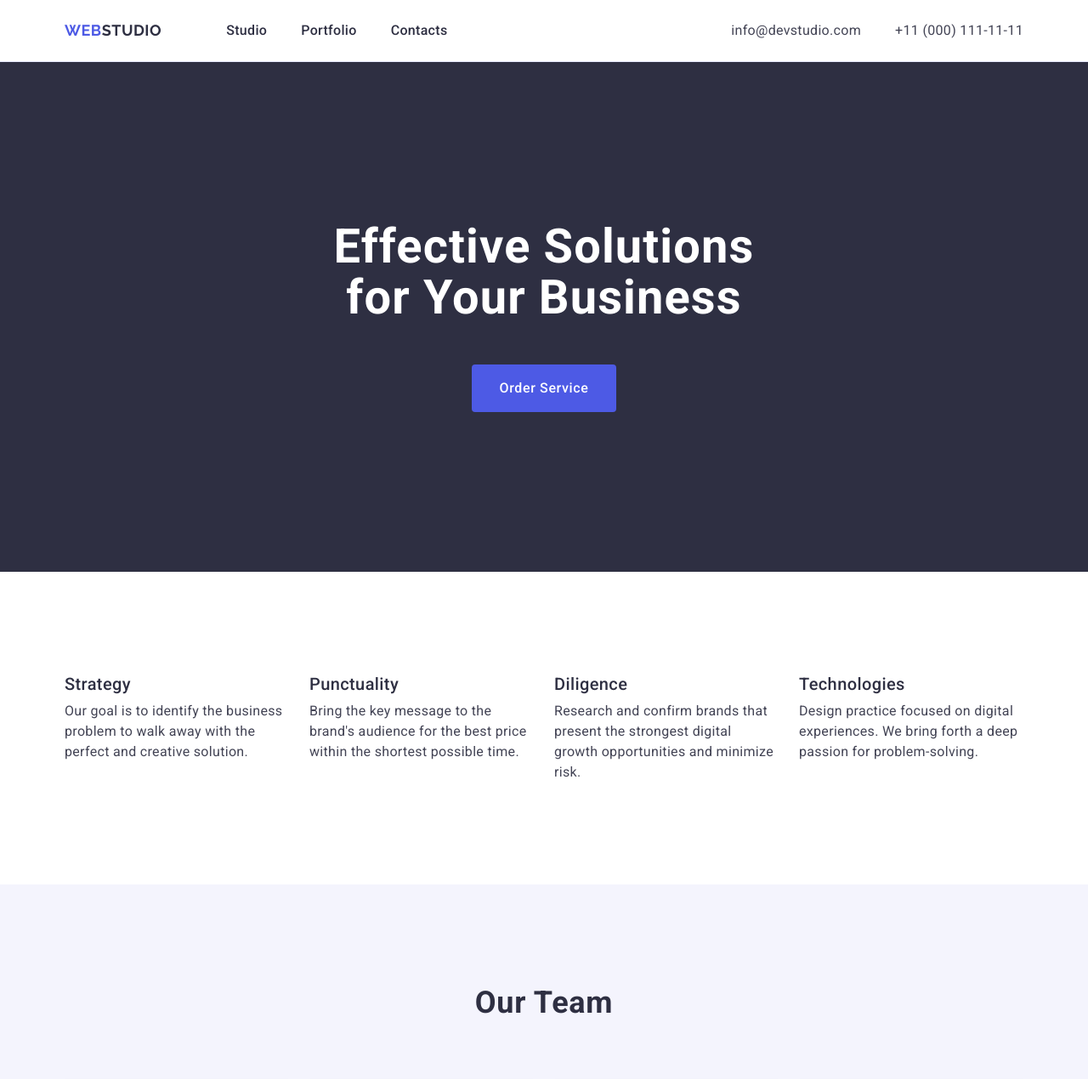
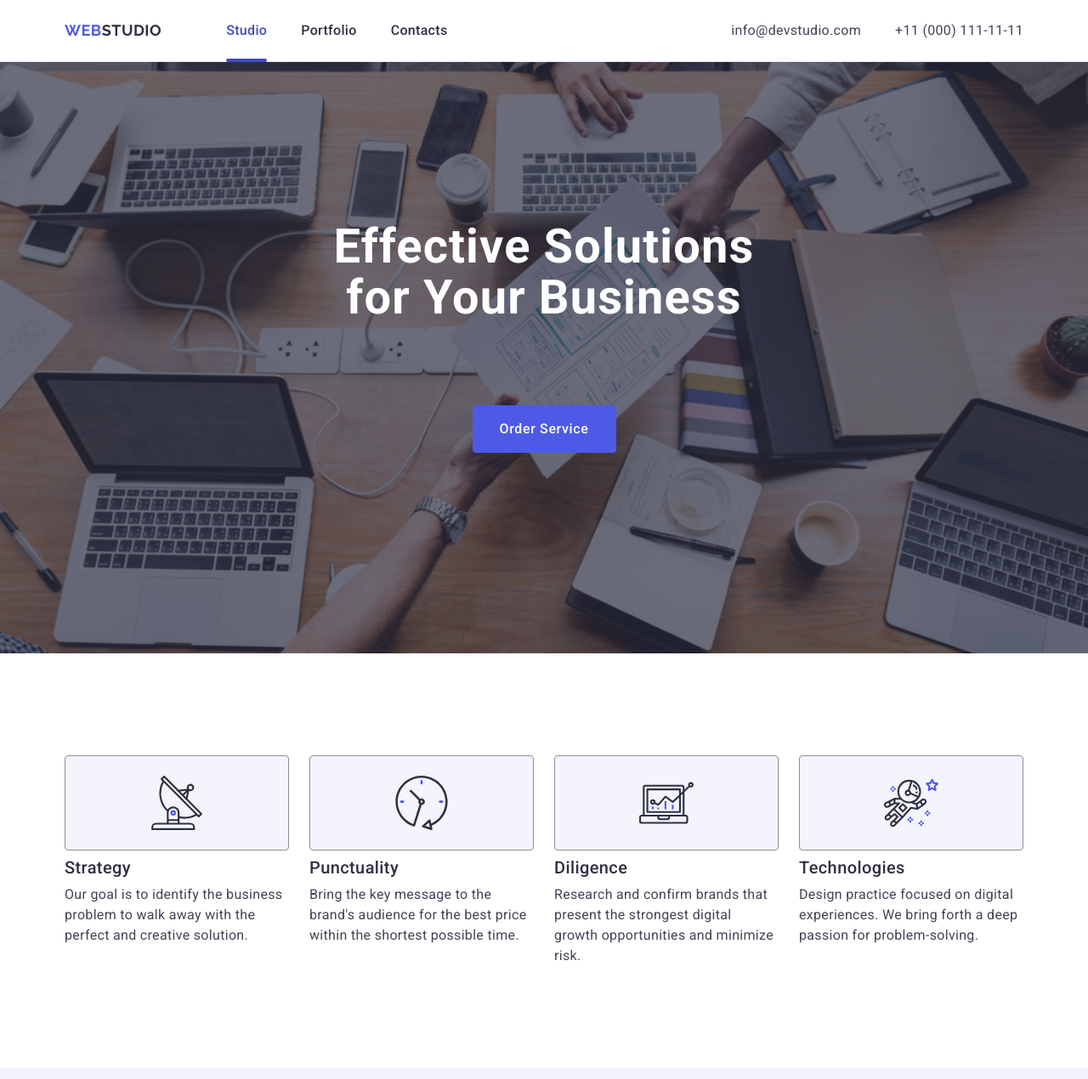
Before and after one commit to aleks-zhiv/goit-markup-hw-04, a plain HTML site: page index.html in a window 1280 px wide. Shown: the top 1270 px of the page at 85% size. Drawn offline with nearby package versions, Linux system fonts and the light colour scheme.

Commit message:
27.03.24

```diff
--- a/css/styles.css
+++ b/css/styles.css
@@ -24,10 +24,11 @@ address {
     font-style: normal;
 }
 
-ul {
+ul, li {
     list-style-type: none;
     padding-left: 0;
-    margin: 0;
+    margin-bottom: 0;
+    margin-top: 0;
 }
 
 a {
@@ -40,14 +41,14 @@ button {
 
 .header {
     border-bottom: 1px solid #E7E9FC;
+    box-shadow: 0px 2px 1px rgba(46, 47, 66, 0.08),
+    0px 1px 1px rgba(46, 47, 66, 0.16), 0px 1px 6px rgba(46, 47, 66, 0.08);
 }
 
 
 .header-nav {
     display: flex;
     align-items: center;
-    color: #2E2F42;
-    justify-content: space-between;
 }
 
 .container {
@@ -71,8 +72,6 @@ button {
     text-transform: uppercase;
     color: #4d5AE5;
     margin-right: 76px;
-    display: flex;
-    align-items: center;
 }
 
 .logo-link {
@@ -92,6 +91,7 @@ button {
     color: #2E2F42;
     padding: 24px 0;
     display: block;
+    transition: color 250ms cubic-bezier(0.4, 0, 0.2, 1);
 }
 
 /* .header-menu-item {
@@ -103,7 +103,21 @@ button {
     color:#404bbf
 }
 
+.control {
+    position: relative;
+    color: #404bbf;
+}
 
+.control::after {
+    content: "";
+    position: absolute;
+    left: 0;
+    bottom: -1px;
+    border-radius: 2px;
+    width: 100%;
+    height: 4px;
+    background: #404bbf;
+}
 
 .address {
     font-style: normal;
@@ -116,10 +130,12 @@ button {
 }
 
 .address-link {
+    font-weight: 400;
     font-size: 16px;
     line-height: 1.5;
     letter-spacing: 0.02em;
     color: #434455;
+    transition: color 250ms cubic-bezier(0.4, 0, 0.2, 1);
 }
 .address-link:hover,
 .address-link:focus {
@@ -129,12 +145,27 @@ button {
 /* HERO */
 
 .hero {
-    background-color: #2E2F42;
-    padding-top: 188px;
-    padding-bottom: 188px;
+    background-color: #2e2f42;
+    padding: 188px 0;
+    max-width: 1440px;
+    background-repeat: no-repeat;
+    background-position: center;
+    background-size: cover;
+}
+
+.hero-wrap {
+background-image: linear-gradient(rgba(46, 47, 66, 0.7),
+            rgba(46, 47, 66, 0.7)),
+        url(../images/people-office\ 1.jpg);
+}
+
+.hero:hover,
+.hero:focus {
+    background-color: #404bbf;
 }
 
 .hero-title {
+    font-weight: 700;
     font-size: 56px;
     line-height: 1.07;
     letter-spacing: 0.02em;
@@ -143,24 +174,28 @@ button {
     padding-bottom: 48px;
     max-width: 496px;
     margin: 0 auto;
+}
 
+.hero-title:hover,
+.hero-title:focus {
+    background-color: #404bbf;
 }
 
 .hero-buy-btn {
+    background: #4d5ae5;
     font-weight: 500;
     font-size: 16px;
     line-height: 1.5;
     letter-spacing: 0.04em;
     color: #FFFFFF;
-    background-color: #4d5AE5;
     cursor: pointer;
-    margin: 0 auto;
     border: none;
-    padding: 16px 32px;
     border-radius: 4px;
-    gap: 10px;
     display: block;
     min-width: 169px;
+    height: 56px;
+    margin: 48px auto;
+    transition: background-color 250ms cubic-bezier(0.4, 0, 0.2, 1);
 }
 
 .hero-buy-btn:hover,
@@ -194,6 +229,25 @@ button {
 
 .features-item {
     flex-basis: calc((100% - 72px) / 4);
+}
+
+.features-icon {
+    border: 1px solid #8e8f99;
+    border-radius: 4px;
+    width: 264px;
+    height: 112px;
+    display: flex;
+    align-items: center;
+    justify-content: center;
+    background-color: #f4f4fd;
+    margin-bottom: 8px;
+}
+
+.features-icon-content {
+    width: 64px;
+    height: 64px;
+    display: block;
+    margin: 24px;
 }
 
 .features-subtitle {
--- a/index.html
+++ b/index.html
@@ -26,7 +26,7 @@
           >
           <ul class="header-menu-list">
             <li class="header-menu-item">
-              <a class="header-menu-link" href="./index.html">Studio</a>
+              <a class="header-menu-link control" href="./index.html">Studio</a>
             </li>
             <li class="header-menu-item">
               <a class="header-menu-link" href="">Portfolio</a>
@@ -61,7 +61,7 @@
       </div>
     </header>
     <main>
-      <section class="hero">
+      <section class="hero hero-wrap">
         <div class="container">
           <h1 class="hero-title">Effective Solutions for Your Business</h1>
           <button class="hero-buy-btn" type="button">Order Service</button>
@@ -73,6 +73,11 @@
           <h2 class="features-hidden">Information</h2>
           <ul class="features-list">
             <li class="features-item">
+              <div class="features-icon">
+                <svg class="features-icon-content" width="64" height="64">
+                  <use href="./images/icons.svg#icon-antenna"></use>
+                </svg>
+              </div>
               <h3 class="features-subtitle">Strategy</h3>
               <p class="features-item-text">
                 Our goal is to identify the business problem to walk away with
@@ -80,6 +85,11 @@
               </p>
             </li>
             <li class="features-item">
+              <div class="features-icon">
+                <svg class="features-icon-content" width="64" height="64">
+                  <use href="./images/icons.svg#icon-clock"></use>
+                </svg>
+              </div>
               <h3 class="features-subtitle">Punctuality</h3>
               <p class="features-item-text">
                 Bring the key message to the brand's audience for the best price
@@ -87,6 +97,11 @@
               </p>
             </li>
             <li class="features-item">
+              <div class="features-icon">
+                <svg class="features-icon-content" width="64" height="64">
+                  <use href="./images/icons.svg#icon-diagram"></use>
+                </svg>
+              </div>
               <h3 class="features-subtitle">Diligence</h3>
               <p class="features-item-text">
                 Research and confirm brands that present the strongest digital
@@ -94,6 +109,11 @@
               </p>
             </li>
             <li class="features-item">
+              <div class="features-icon">
+                <svg class="features-icon-content" width="64" height="64">
+                  <use href="./images/icons.svg#icon-astronaut"></use>
+                </svg>
+              </div>
               <h3 class="features-subtitle">Technologies</h3>
               <p class="features-item-text">
                 Design practice focused on digital experiences. We bring forth a
```
Also changed, not shown: images/people-office 1.jpg (added).
